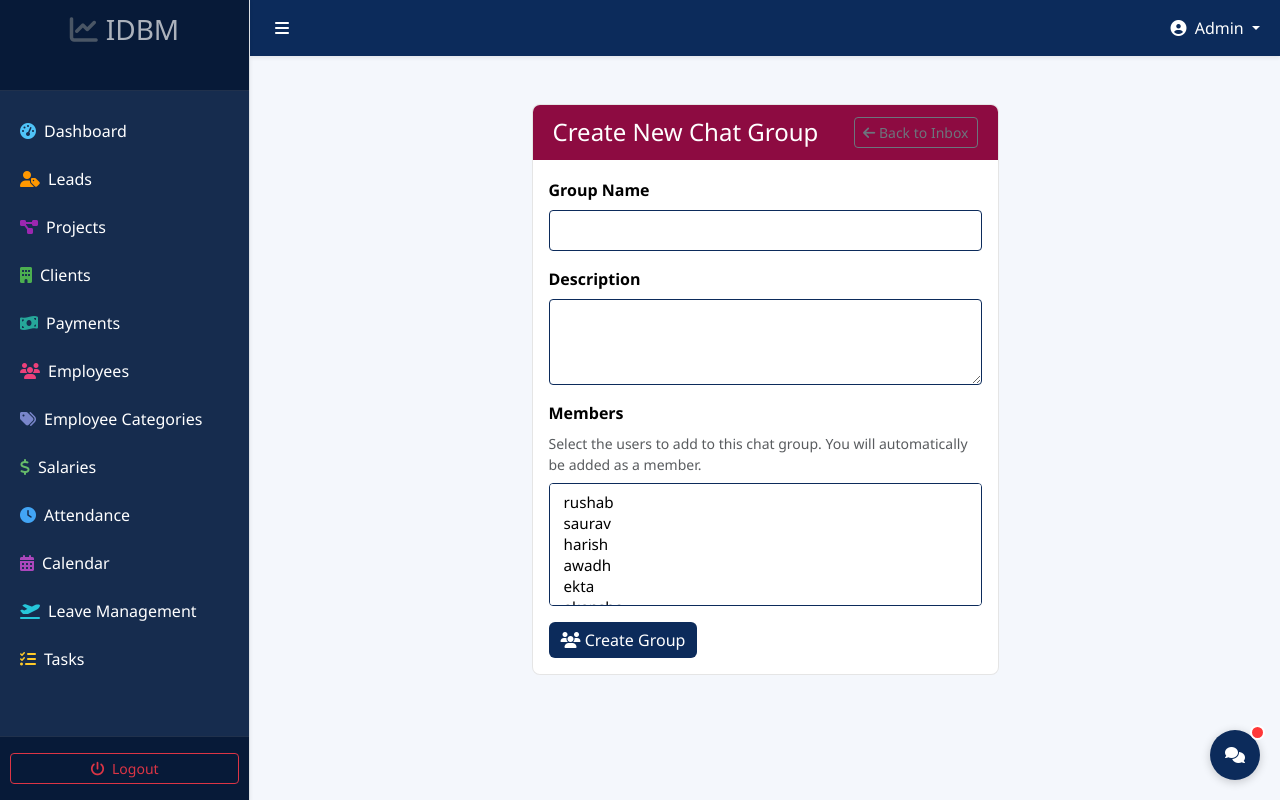
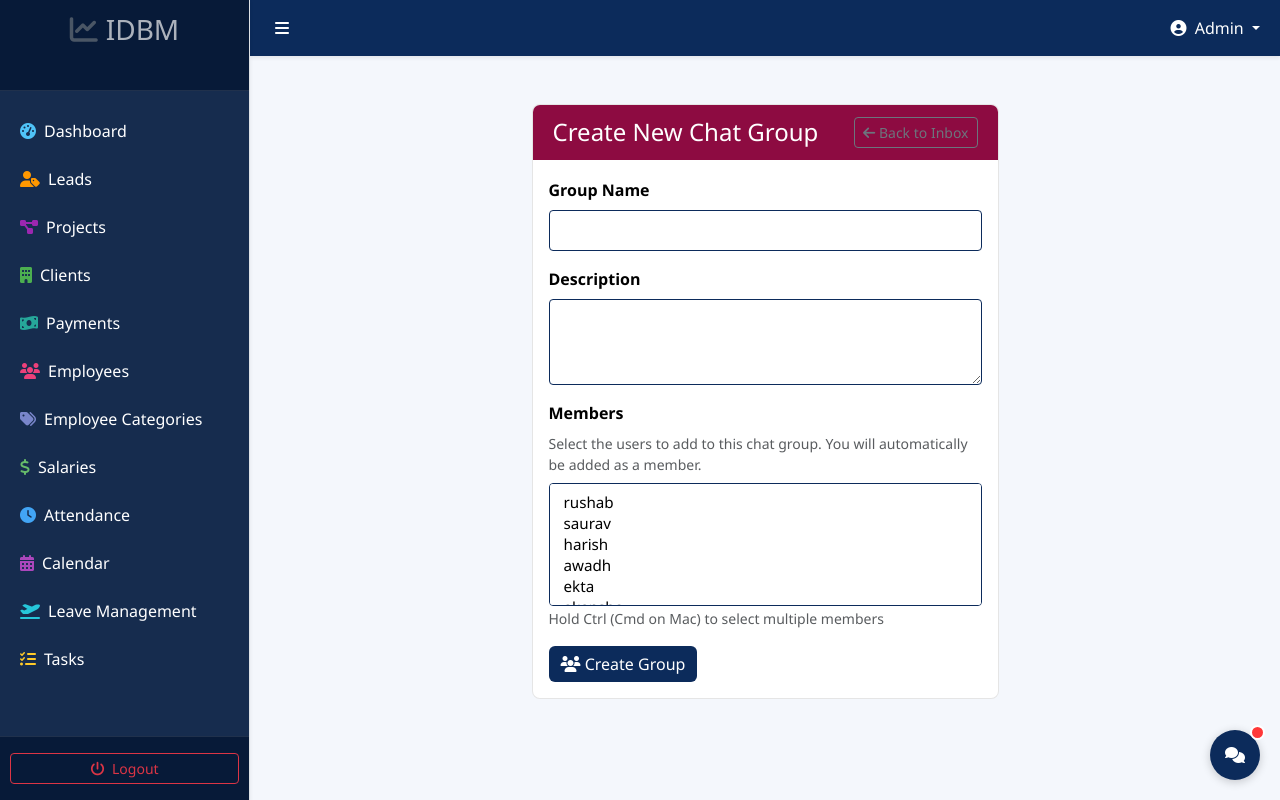
Before and after one commit to pratikgosavii/dbm_pro, a Django app: page /chat/group/create/ in a window 1280 px wide. Run offline with Django 4.2, Linux system fonts and the light colour scheme; a user stored in the database is signed in; data comes from the database, SQL or seed files in the repository.

Commit message:
Assistant checkpoint: Enable multiple member selection in chat groups
Assistant generated file changes:
- chat/forms.py: Update ChatGroupForm to allow multiple members
- templates/chat/create_group.html: Update group creation template

---

User prompt:

i can add only one person in group , i want to add more .

Replit-Commit-Author: Assistant
Replit-Commit-Session-Id: 9acde064-6f13-4e83-b800-a27f74cbbb8e

```diff
--- a/chat/forms.py
+++ b/chat/forms.py
@@ -19,6 +19,11 @@ class ChatGroupForm(forms.ModelForm):
         if user:
             # Exclude the current user from the members field
             self.fields['members'].queryset = User.objects.exclude(id=user.id)
+            self.fields['members'].widget.attrs.update({
+                'class': 'form-select border-purple',
+                'multiple': 'multiple',
+                'size': '5'
+            })
 
 class MessageForm(forms.ModelForm):
     """Form for creating messages"""
--- a/templates/chat/create_group.html
+++ b/templates/chat/create_group.html
@@ -48,6 +48,7 @@
                                     Select the users to add to this chat group. You will automatically be added as a member.
                                 </div>
                                 {{ form.members }}
+<small class="form-text text-muted">Hold Ctrl (Cmd on Mac) to select multiple members</small>
                                 {% if form.members.errors %}
                                     <div class="invalid-feedback d-block">
                                         {{ form.members.errors }}
```
